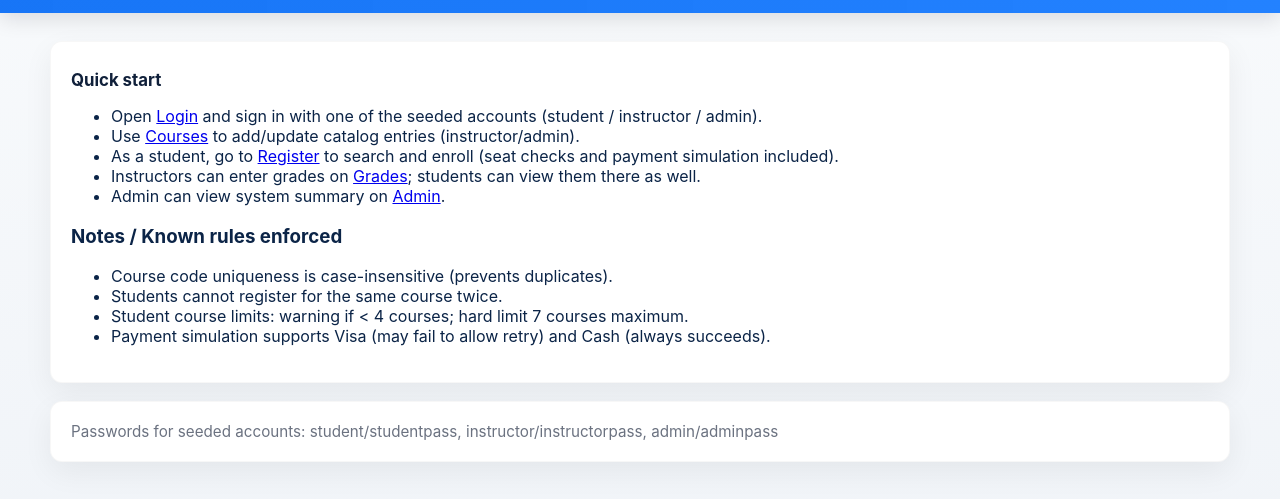
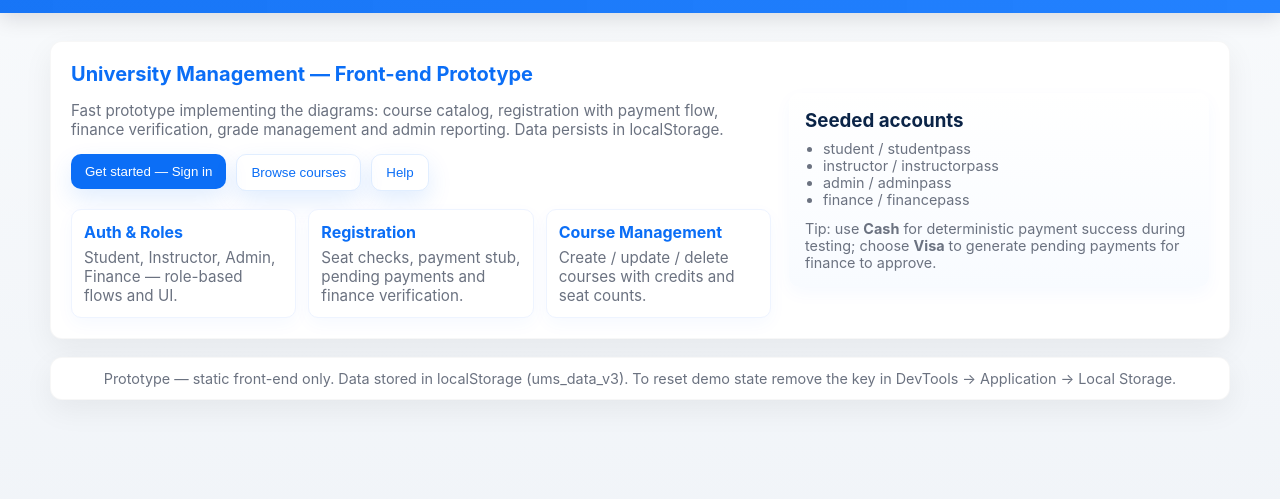
Before and after one commit to On3Human/SA_D-Project, a plain HTML site: page index.html in a window 1280 px wide. Shown: the part 55-554 px from the top of the page. Drawn offline with Linux system fonts and the light colour scheme.

Commit message:
Polished homepage

```diff
--- a/index.html
+++ b/index.html
@@ -3,77 +3,90 @@
   <head>
     <meta charset="utf-8" />
     <meta name="viewport" content="width=device-width,initial-scale=1" />
-    <title>University Management System — Prototype Home</title>
+    <title>UMS Prototype — Home</title>
     <link rel="stylesheet" href="assets/style.css" />
   </head>
   <body>
-    <div class="navbar">
-      <div class="nav-inner">
-        <div class="brand">UMS Prototype</div>
-        <div class="nav-links">
-          <a href="index.html">Home</a>
-          <a href="login.html">Login</a>
-          <a href="dashboard.html">Dashboard</a>
-          <a href="courses.html">Courses</a>
-          <a href="register.html">Register</a>
-          <a href="grades.html">Grades</a>
-          <a href="admin.html">Admin</a>
-          <a href="class-diagram.html">Class Model</a>
-          <a href="profile.html">Profile</a>
-          <a href="help.html">Help</a>
+    <div class="page">
+      <main class="card">
+        <div class="hero">
+          <div class="hero-left">
+            <h1>University Management — Front-end Prototype</h1>
+            <p class="muted">
+              Fast prototype implementing the diagrams: course catalog,
+              registration with payment flow, finance verification, grade
+              management and admin reporting. Data persists in localStorage.
+            </p>
+            <div
+              style="
+                margin-top: 12px;
+                display: flex;
+                gap: 10px;
+                flex-wrap: wrap;
+              "
+            >
+              <a href="login.html"><button>Get started — Sign in</button></a>
+              <a href="courses.html"
+                ><button class="ghost">Browse courses</button></a
+              >
+              <a href="help.html"><button class="ghost">Help</button></a>
             </div>
-        <div class="nav-actions">
-          <a href="login.html">Sign In</a>
+            <div class="features" style="margin-top: 18px">
+              <div class="feature">
+                <h4>Auth & Roles</h4>
+                <p>
+                  Student, Instructor, Admin, Finance — role-based flows and UI.
+                </p>
+              </div>
+              <div class="feature">
+                <h4>Registration</h4>
+                <p>
+                  Seat checks, payment stub, pending payments and finance
+                  verification.
+                </p>
+              </div>
+              <div class="feature">
+                <h4>Course Management</h4>
+                <p>
+                  Create / update / delete courses with credits and seat counts.
+                </p>
               </div>
             </div>
           </div>
 
-    <div class="page">
-      <main class="card">
-        <h2>Quick start</h2>
-        <ul>
-          <li>
-            Open <a href="login.html">Login</a> and sign in with one of the
-            seeded accounts (student / instructor / admin).
-          </li>
-          <li>
-            Use <a href="courses.html">Courses</a> to add/update catalog entries
-            (instructor/admin).
-          </li>
-          <li>
-            As a student, go to <a href="register.html">Register</a> to search
-            and enroll (seat checks and payment simulation included).
-          </li>
-          <li>
-            Instructors can enter grades on <a href="grades.html">Grades</a>;
-            students can view them there as well.
-          </li>
-          <li>
-            Admin can view system summary on <a href="admin.html">Admin</a>.
-          </li>
+          <div class="hero-right">
+            <div
+              style="
+                padding: 16px;
+                border-radius: 10px;
+                background: linear-gradient(180deg, #fff, #f8fbff);
+                box-shadow: 0 6px 18px rgba(11, 110, 246, 0.04);
+              "
+            >
+              <h3 style="margin: 0 0 8px 0">Seeded accounts</h3>
+              <ul class="small muted" style="margin: 0; padding-left: 18px">
+                <li>student / studentpass</li>
+                <li>instructor / instructorpass</li>
+                <li>admin / adminpass</li>
+                <li>finance / financepass</li>
               </ul>
-
-        <h3>Notes / Known rules enforced</h3>
-        <ul>
-          <li>
-            Course code uniqueness is case-insensitive (prevents duplicates).
-          </li>
-          <li>Students cannot register for the same course twice.</li>
-          <li>
-            Student course limits: warning if &lt; 4 courses; hard limit 7
-            courses maximum.
-          </li>
-          <li>
-            Payment simulation supports Visa (may fail to allow retry) and Cash
-            (always succeeds).
-          </li>
-        </ul>
+              <div style="margin-top: 12px" class="small muted">
+                Tip: use <strong>Cash</strong> for deterministic payment success
+                during testing; choose <strong>Visa</strong> to generate pending
+                payments for finance to approve.
+              </div>
+            </div>
+          </div>
+        </div>
       </main>
 
-      <footer class="card muted">
-        Passwords for seeded accounts: student/studentpass,
-        instructor/instructorpass, admin/adminpass
+      <footer class="card footer">
+        Prototype — static front-end only. Data stored in localStorage
+        (ums_data_v3). To reset demo state remove the key in DevTools →
+        Application → Local Storage.
       </footer>
     </div>
+
+    <script src="assets/app.js"></script>
   </body>
 </html>
```
Lines whose indentation alone changed are shown as unchanged.
